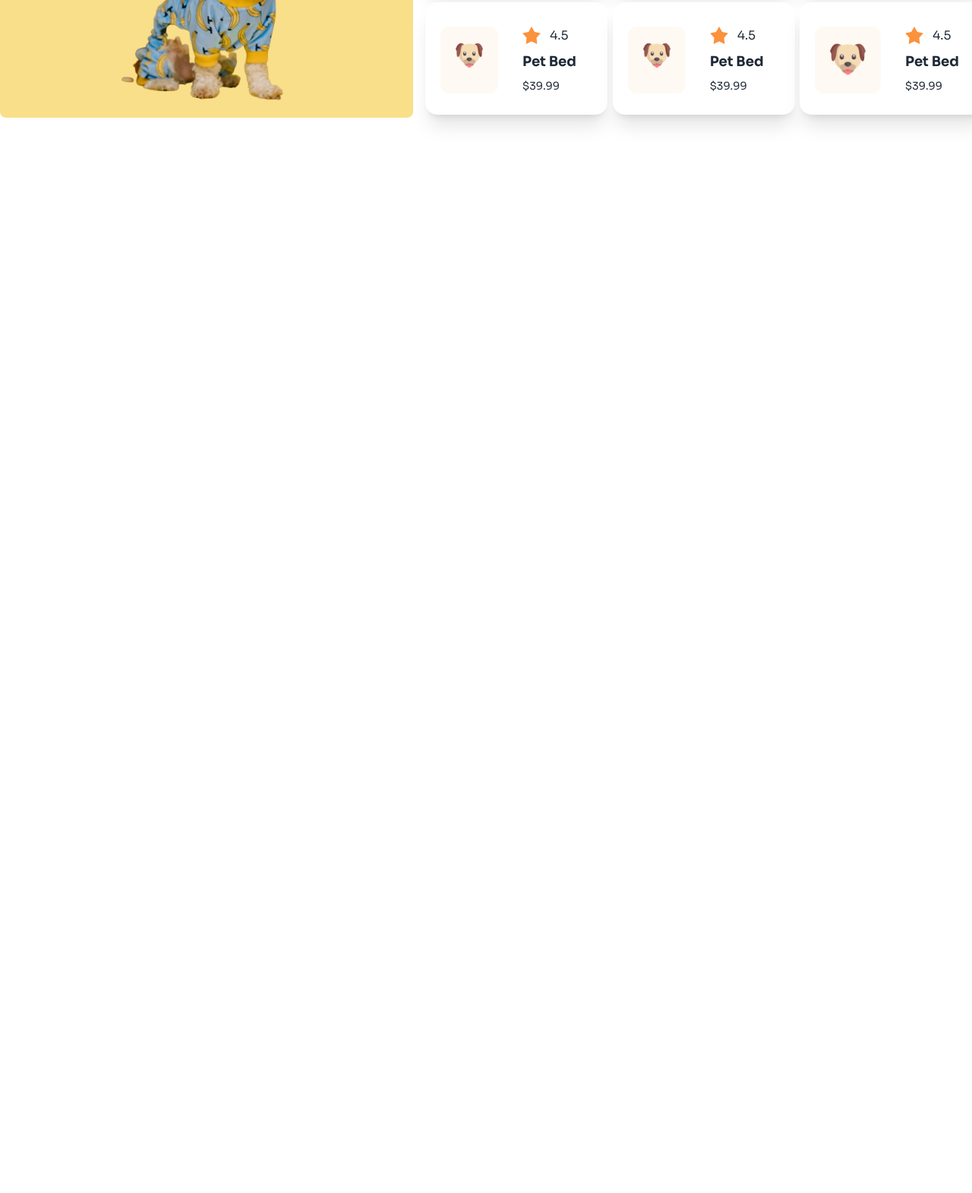
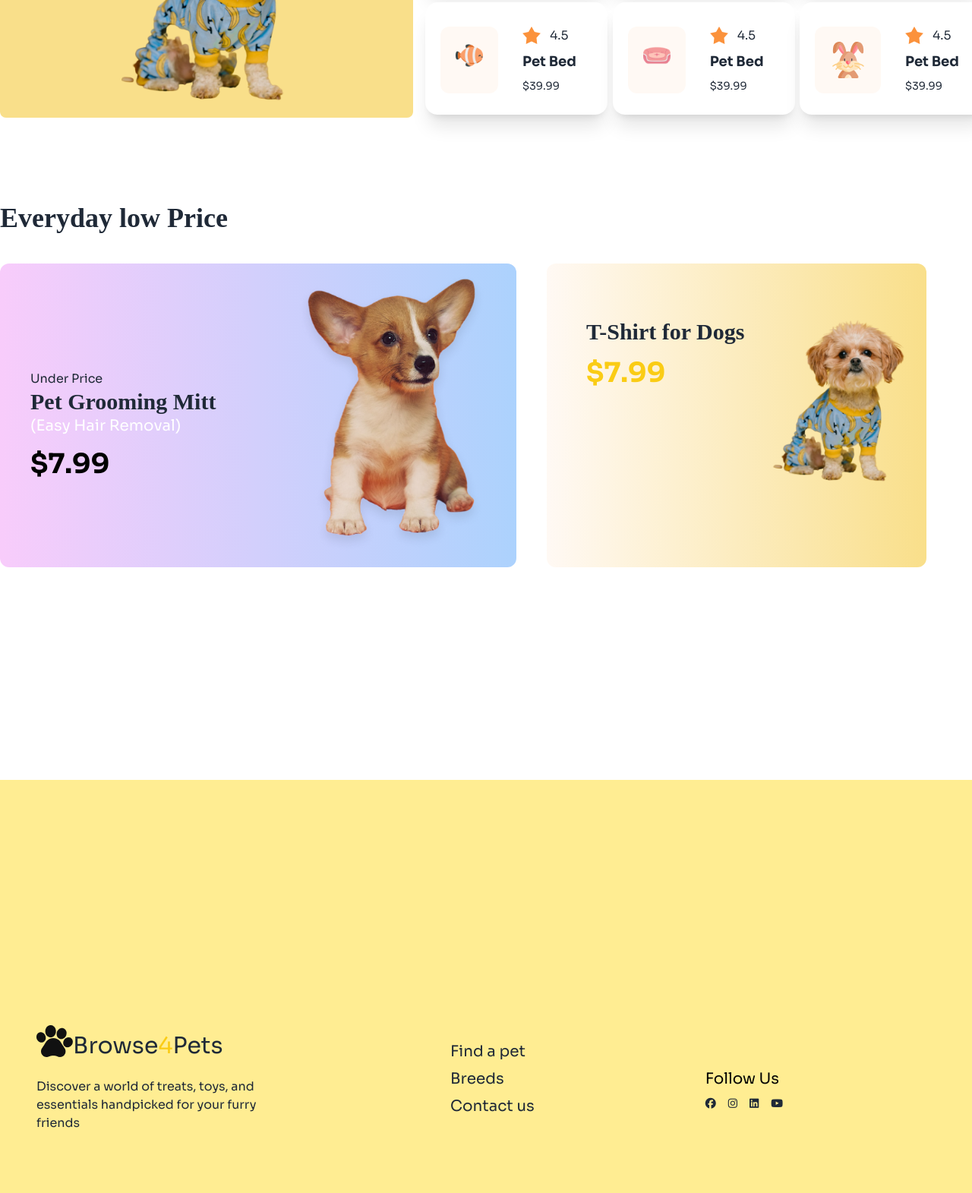
Before and after one commit to jannatulferdou/b-11-assignment-3-001, a plain HTML site: page index.html in a window 1280 px wide. Shown: the part 1883-3454 px from the top of the page at 76% size. Before the commit the page ends 2090 px from the top, so only its background shows below. Drawn offline with nearby package versions, Linux system fonts and the light colour scheme; a web font is replaced by a local one.

Commit message:
added footer section

```diff
--- a/index.html
+++ b/index.html
@@ -11,11 +11,14 @@
 
     <!-- tailwind CSS -->
     <script src="https://unpkg.com/@tailwindcss/browser@4"></script>
+    <!-- font awesome -->
+    <script src="https://kit.fontawesome.com/f6b63f911d.js" crossorigin="anonymous"></script>
     <!-- font -->
     <link rel="preconnect" href="https://fonts.googleapis.com">
     <link rel="preconnect" href="https://fonts.gstatic.com" crossorigin>
     <link href="https://fonts.googleapis.com/css2?family=ADLaM+Display&family=Sora:wght@100..800&display=swap"
         rel="stylesheet">
+
 
     <style>
         .sora-font {
@@ -25,9 +28,25 @@
         .adlam-display-font {
             font-family: "ADLaM Display", serif;
         }
+        .gradient-box {
+
+
+    background: linear-gradient(to right,#F8CCFB, #ACD2FD);
+        }
+        .gradient{
+            background: linear-gradient(to right,#FFF9F4, #F9DF8A);
+
+        }
+
         @media screen and (max-width:576px) {
             .display-none{
                 display: none;
+            }
+            .cute{
+                position: absolute;
+                height: 23rem;
+                left: 11rem;
+
             }
 
         }
@@ -293,7 +312,7 @@
               <div class="card card-side bg-base-100 shadow-xl lg:h-37 h-30 lg:w-60 w-49 mb-4">
                 <div class="bg-[#FFF9F4] w-25 mt-8 lg:h-22 h-18 rounded-xl lg:ml-5 ml-3">
                   <img
-                    src="c1-assets/dog-cartoon.png"
+                    src="c1-assets/fish-cartoon.png"
                     alt="dog" class="justify-self-center items-center lg:p-5 pt-4" />
                 </div>
                 <div class="card-body">
@@ -310,7 +329,7 @@
               <div class="card card-side bg-base-100 shadow-xl lg:h-37 h-30 lg:w-60 w-49 mb-4">
                 <div class="bg-[#FFF9F4] w-25 mt-8 lg:h-22 h-18 rounded-xl lg:ml-5 ml-3">
                   <img
-                    src="c1-assets/dog-cartoon.png"
+                    src="c1-assets/bird-cartoon.png"
                     alt="dog" class="justify-self-center items-center lg:p-5 pt-4" />
                 </div>
                 <div class="card-body">
@@ -327,7 +346,7 @@
               <div class="card card-side bg-base-100 shadow-xl lg:h-37 h-30 lg:w-60 w-49 mb-4">
                 <div class="bg-[#FFF9F4] w-25 mt-8 lg:h-22 h-18 rounded-xl lg:ml-5 ml-3">
                   <img
-                    src="c1-assets/dog-cartoon.png"
+                    src="c1-assets/rabbit-cartoon.png"
                     alt="dog" class="justify-self-center items-center lg:p-5 pt-4" />
                 </div>
                 <div class="card-body">
@@ -344,7 +363,7 @@
               <div class="card card-side bg-base-100 shadow-xl lg:h-37 h-30 lg:w-60 w-49 mb-4">
                 <div class="bg-[#FFF9F4] w-25 mt-8 lg:h-22 h-18 rounded-xl lg:ml-5 ml-3">
                   <img
-                    src="c1-assets/dog-cartoon.png"
+                    src="c1-assets/bird-cartoon.png"
                     alt="dog" class="justify-self-center items-center lg:p-5 pt-4" />
                 </div>
                 <div class="card-body">
@@ -361,7 +380,7 @@
               <div class="card card-side bg-base-100 shadow-xl lg:h-37 h-30 lg:w-60 w-49 mb-4">
                 <div class="bg-[#FFF9F4] w-25 mt-8 lg:h-22 h-18 rounded-xl lg:ml-5 ml-3">
                   <img
-                    src="c1-assets/dog-cartoon.png"
+                    src="c1-assets/pet-couch.png"
                     alt="dog" class="justify-self-center items-center lg:p-5 pt-4" />
                 </div>
                 <div class="card-body">
@@ -378,7 +397,7 @@
               <div class="card card-side bg-base-100 shadow-xl lg:h-37 h-30 lg:w-60 w-49 mb-4">
                 <div class="bg-[#FFF9F4] w-25 mt-8 lg:h-22 h-18 rounded-xl lg:ml-5 ml-3">
                   <img
-                    src="c1-assets/dog-cartoon.png"
+                    src="c1-assets/fish-cartoon.png"
                     alt="dog" class="justify-self-center items-center lg:p-5 pt-4" />
                 </div>
                 <div class="card-body">
@@ -395,7 +414,7 @@
               <div class="card card-side bg-base-100 shadow-xl lg:h-37 h-30 lg:w-60 w-49 mb-4">
                 <div class="bg-[#FFF9F4] w-25 mt-8 lg:h-22 h-18 rounded-xl lg:ml-5 ml-3">
                   <img
-                    src="c1-assets/dog-cartoon.png"
+                    src="c1-assets/pet-couch.png"
                     alt="dog" class="justify-self-center items-center lg:p-5 pt-4" />
                 </div>
                 <div class="card-body">
@@ -411,7 +430,7 @@
             <div class="card card-side bg-base-100 shadow-xl h-37 display-none">
                 <div class="bg-[#FFF9F4] w-25 mt-8 h-22 rounded-xl ml-5">
                   <img
-                    src="c1-assets/dog-cartoon.png"
+                    src="c1-assets/rabbit-cartoon.png"
                     alt="dog" class="justify-self-center items-center p-5" />
                 </div>
                 <div class="card-body">
@@ -430,7 +449,68 @@
 
 
     </section>
+    <!-- price section -->
+     <section class="sora-font mt-25">
+        <h3 class="adlam-display-font text-4xl font-bold mb-10 ml-10 lg:ml-0">Everyday low Price</h3>
+        <div class="lg:flex">
+            <div class="gradient-box flex rounded-xl mr-10 lg:w-170 w-100 h-100 ml-10 lg:ml-0">
+                <div class="lg:mt-25 mt-5 lg:ml-17 ml-10">
+                    <h5 class="display-none pt-30 ">Under Price</h5>
+                    <h3 class="adlam-display-font font-semibold lg:text-3xl text-2xl lg:w-80 w-60">Pet Grooming Mitt</h3>
+                    <p class="text-white text-xl mb-4 display-none">(Easy Hair Removal)</p>
+                    <h2 class="lg:text-4xl text-2xl font-bold lg:text-black text-white">$7.99</h2>
+                </div>
+                <div>
+                    <img src="c1-assets/cute-dog-mid.png" alt="" class="cute">
+                </div>
+            </div>
+            <div class="flex gradient rounded-xl lg:w-125 w-100 h-100 ml-10 lg:ml-0">
+                <div class="mt-18 ml-13">
+                    <h3 class="adlam-display-font text-3xl font-semibold w-60 mb-4">T-Shirt for Dogs</h3>
+                    <h2 class="text-4xl font-bold text-yellow-400">$7.99</h2>
+                </div>
+                <div>
+                    <img src="c1-assets/cute-pet-small.png" alt="" class="cute">
+                </div>
+
+            </div>
+        </div>
+     </section>
+     <!-- news -->
+     <section>
+
+     </section>
 </main>
+    <footer class="footer bg-[#FFDC2680] text-base-content p-10 sora-font pt-80 pb-20 mt-70">
+        <div class="lg:ml-13 ml-2">
+            <div class="flex mb-4">
+                <img src="c1-assets/logo-footer.png" alt="">
+                <h4 class="text-3xl mt-3">Browse<span class="text-yellow-400">4</span>Pets</h4>
+            </div>
+            <p class="w-80 text-base">
+                Discover a world of treats, toys, and essentials handpicked for your furry friends
+            </p>
+        </div>
+
+        <nav class="lg:mt-6">
+
+          <a class="link link-hover text-xl">Find a pet</a>
+          <a class="link link-hover text-xl">Breeds</a>
+          <a class="link link-hover text-xl">Contact us</a>
+
+        </nav>
+        <nav class="lg:mt-15">
+          <h6 class=" text-xl text-black">Follow Us</h6>
+          <div class="grid grid-flow-col gap-4">
+            <a><i class="fa-brands fa-facebook"></i></a>
+            <a><i class="fa-brands fa-instagram "></i></a>
+            <a><i class="fa-brands fa-linkedin"></i></a>
+            <a><i class="fa-brands fa-youtube"></i></a>
+
+
+          </div>
+        </nav>
+      </footer>
 
 </body>
 
```
Also changed, not shown: 1 other file.
